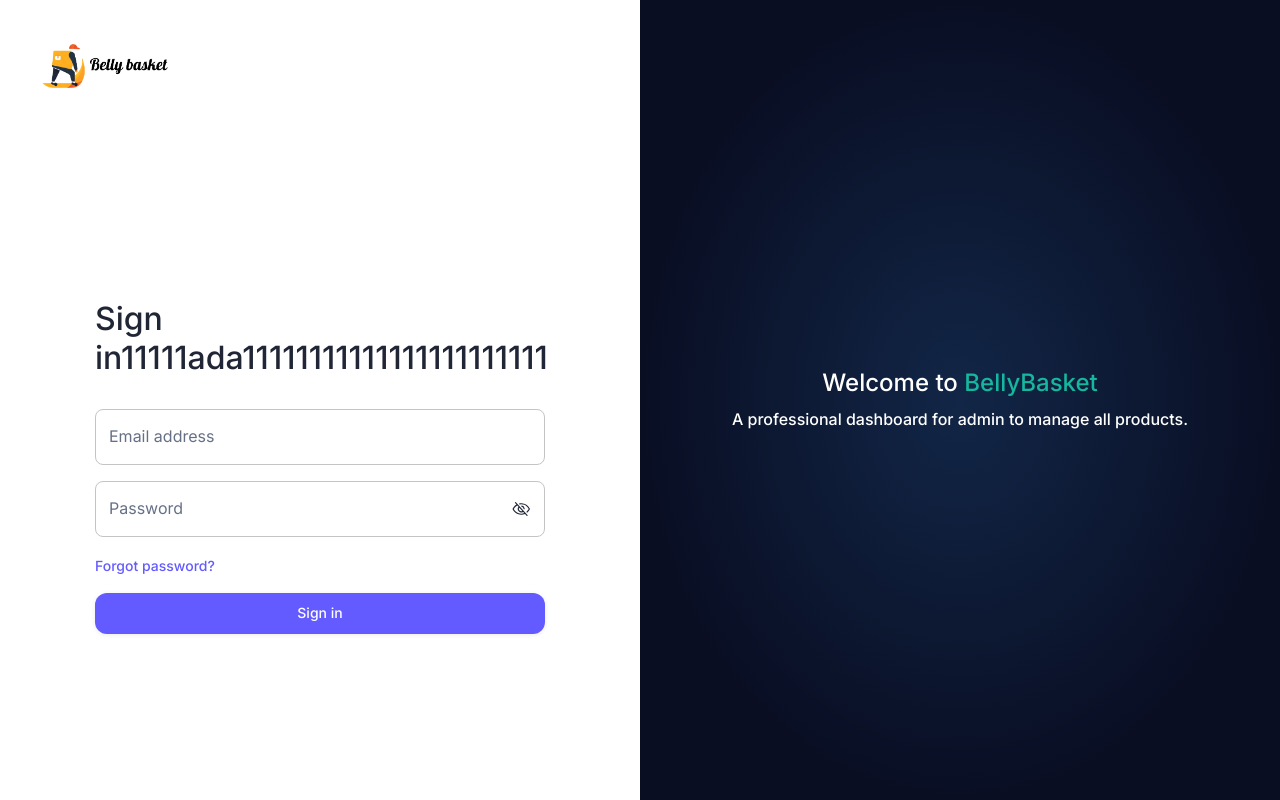
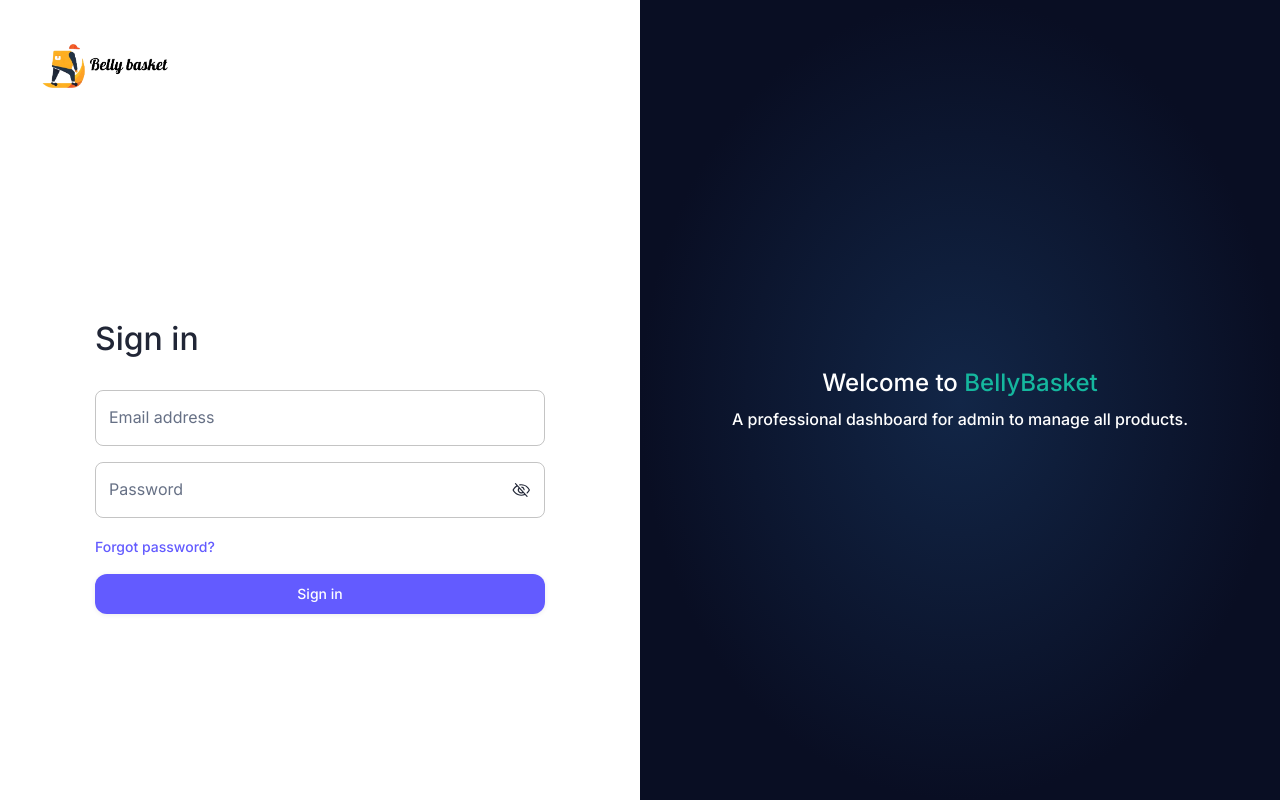
Before and after one commit to dev-maui0806/e-siremart-admin, a Next.js app: page /auth/sign-in in a window 1280 px wide. Built offline with nearby package versions, Linux system fonts and the light colour scheme; no server answers.

Commit message:
deploy successul

```diff
--- a/src/components/auth/sign-in-form.tsx
+++ b/src/components/auth/sign-in-form.tsx
@@ -78,7 +78,7 @@ export function SignInForm(): React.JSX.Element {
   return (
     <Stack spacing={4}>
       <Stack spacing={1}>
-        <Typography variant="h4">Sign in11111ada11111111111111111111111</Typography>
+        <Typography variant="h4">Sign in</Typography>
       </Stack>
       <form onSubmit={handleSubmit(onSubmit)}>
         <Stack spacing={2}>
```
